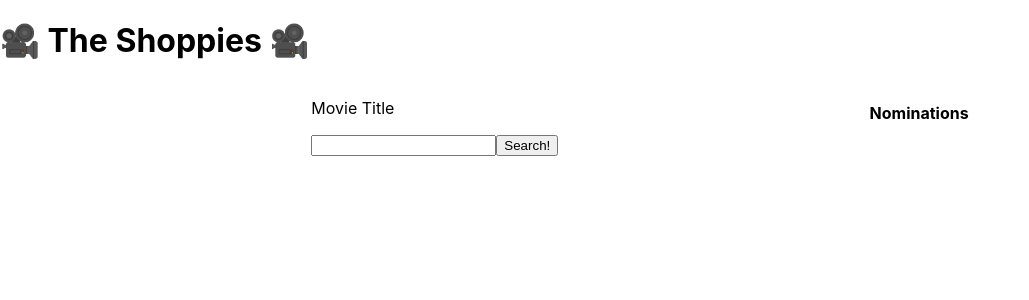
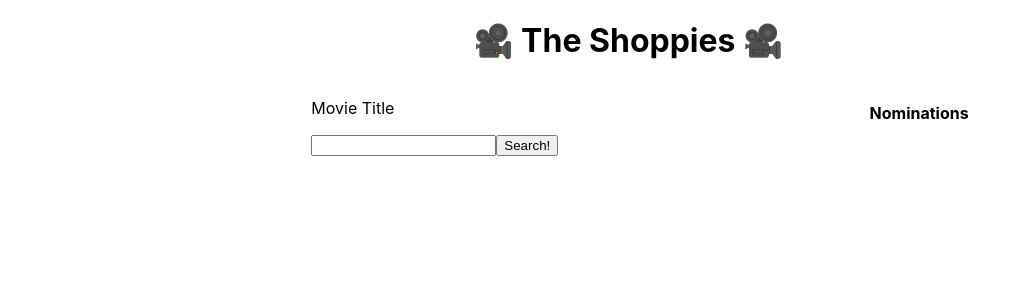
Before and after one commit to Luke-Berzins/movie_nominations, a React (Create React App) app: page / in a window 1280 px wide. Shown: the top 300 px of the page, without its empty margins (0-1029 px from the left). Built offline with nearby package versions, Linux system fonts and the light colour scheme.

Commit message:
adding searchBar class, grouping spinner and input and adding animation to

```diff
--- a/src/components/App.js
+++ b/src/components/App.js
@@ -1,5 +1,5 @@
 import React, { useState } from 'react'
-import './App.css';
+import './styles/App.css';
 import Search from './SearchDisplay'
 import NominationDisplay from './NominationDisplay'
 
--- a/src/components/NominationList.js
+++ b/src/components/NominationList.js
@@ -1,5 +1,5 @@
 import React from 'react'
-import './NominationList.css'
+import './styles/NominationList.css'
 import NominationListItem from './NominationListItem'
 
 export default function NominationList(props) {
--- a/src/components/SearchBar.js
+++ b/src/components/SearchBar.js
@@ -1,13 +1,15 @@
 import React from 'react'
-
+import "./styles/SearchBar.css"
 
 export default function SearchBar(props) {
 
     return (
         <div>
+            <div className="searchHeading">
             <p>Movie Title</p>
+            {props.submitting && <img alt="loading" src="./reel.svg" className="searchHeading__img--spinner"/>}
+            </div>
             <div>
-            {props.submitting && <img alt="loading" src="./reel.svg" />}
             {props.error && <p>{props.error}</p>}
             </div>
             <form onSubmit={props.handleSubmit}>
--- a/src/components/App.css
+++ b/src/components/styles/App.css
@@ -1,5 +1,6 @@
 h1 {
-  left: 50rem;
+  display: flex;
+  padding-left: 37%;
 }
 
 .temp {
--- /dev/null
+++ b/src/components/styles/SearchBar.css
@@ -0,0 +1,18 @@
+.searchHeading {
+    display: flex;
+}
+
+
+.searchHeading__img--spinner {
+    width: 10%;
+    animation: rotation 2s infinite linear;
+}
+
+@keyframes rotation {
+    from {
+      transform: rotate(0deg);
+    }
+    to {
+      transform: rotate(359deg);
+    }
+  }
```
Also changed, not shown: src/components/styles/NominationList.css (added).
